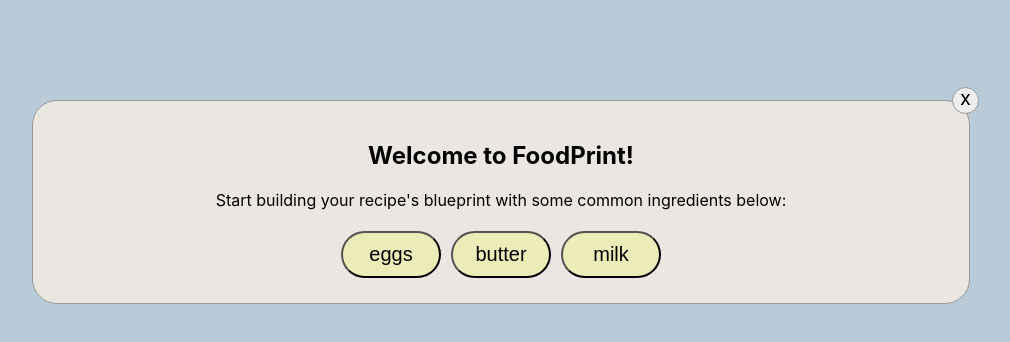
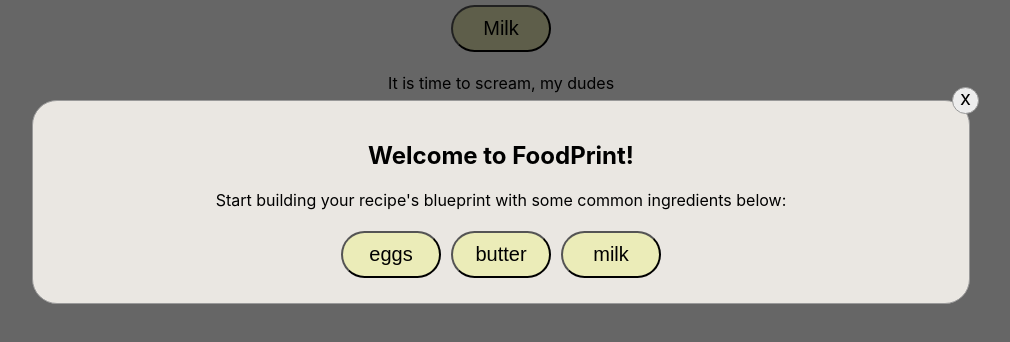
Before and after one commit to VillaCodes/FoodPrint, a React (Vite) app: page / in a window 1280 px wide. Shown: the top 342 px of the page, without its empty margins (139-1149 px from the left). Built offline with nearby package versions, Linux system fonts and the light colour scheme.

Commit message:
style(popupBackground): The background of the popup component is now opaque. RGBA used for this inside of Popup.css

```diff
--- a/src/LandingPage/Popup.css
+++ b/src/LandingPage/Popup.css
@@ -1,6 +1,6 @@
 .popup-box {
   position:fixed;
-  background: #B9CBD9;
+  background: rgba(0, 0, 0, 0.6);
   width: 100%;
   height: 100vh;
   top: 0;
```
